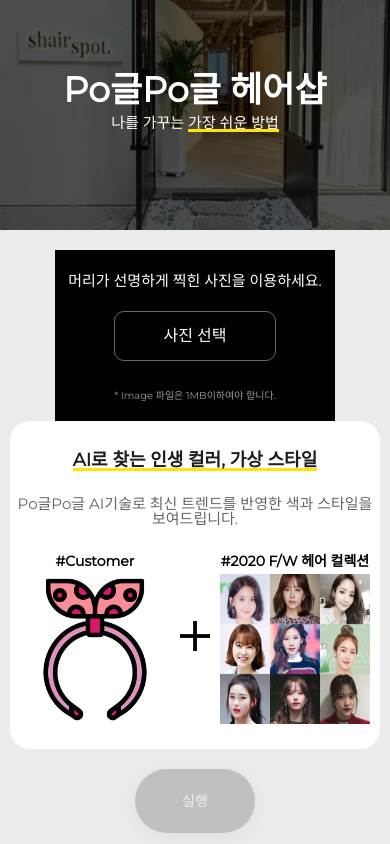
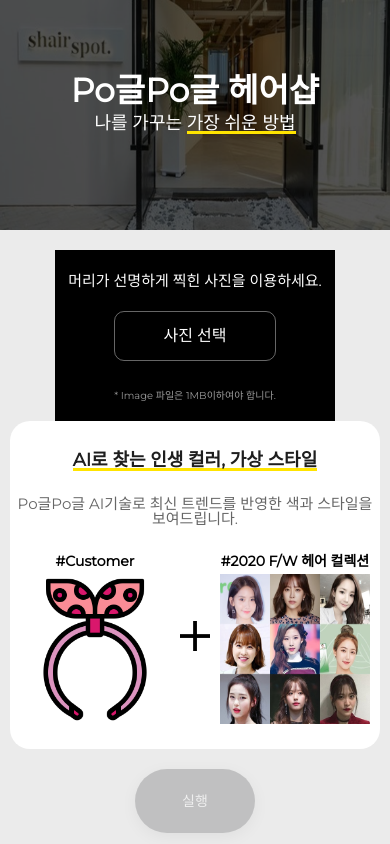
Before and after one commit to BennJB/stargan-v2-AIproject, a website: page static/index.html in a window 390 px wide. Shown: the top 844 px of the page. Drawn offline with Linux system fonts and the light colour scheme.

Commit message:
font-edit

```diff
--- a/static/styles.css
+++ b/static/styles.css
@@ -441,12 +441,12 @@ svg:hover .tw {
 @media (max-width: 415px) {
 
   #header-style {
-    font-size: 35px;
+    font-size: 33px;
     padding-top: 80px;
   }
 
   #header-style2 {
-    font-size: 15px;
+    font-size: 18px;
     padding-top: 13px;
   }
 
```
